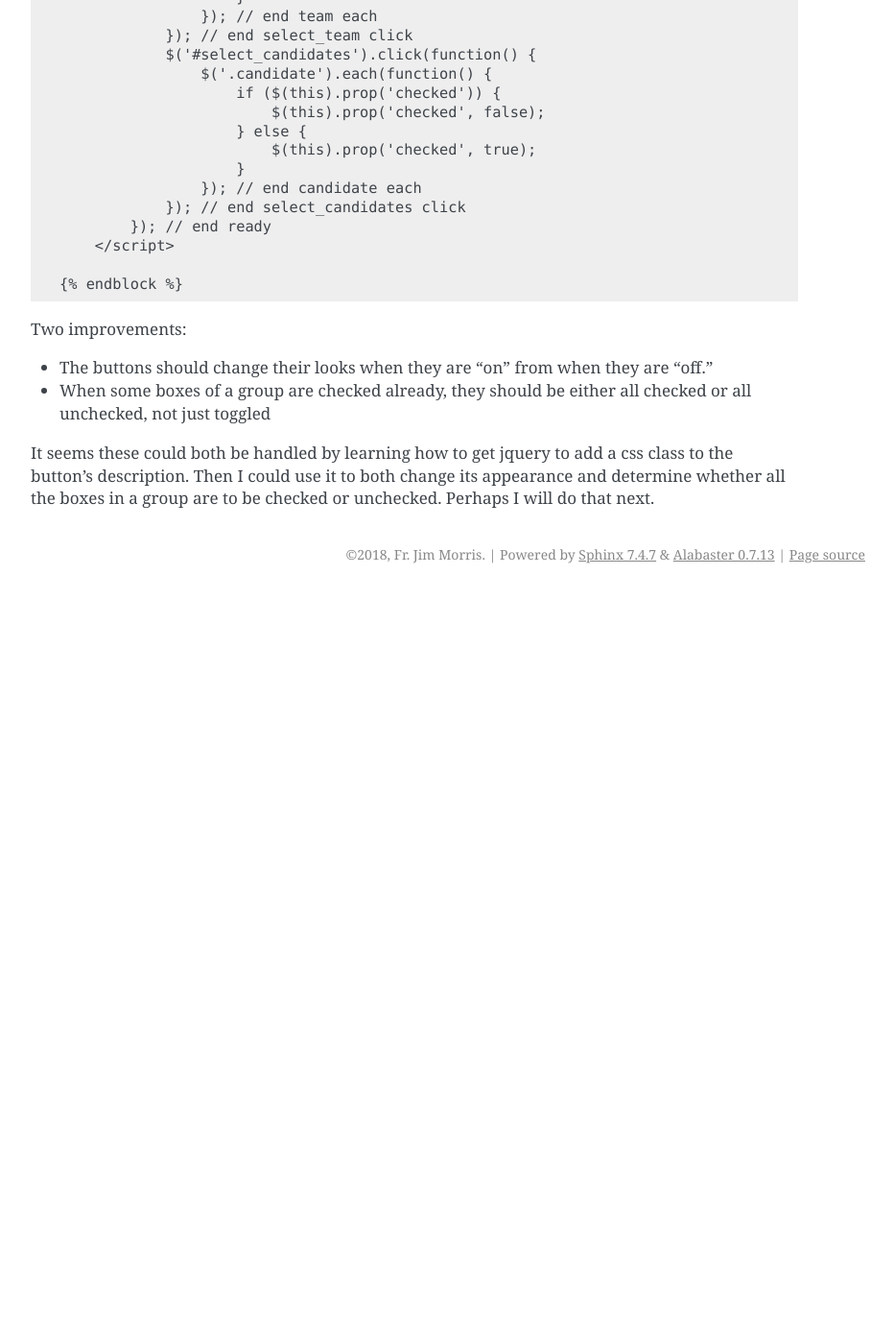
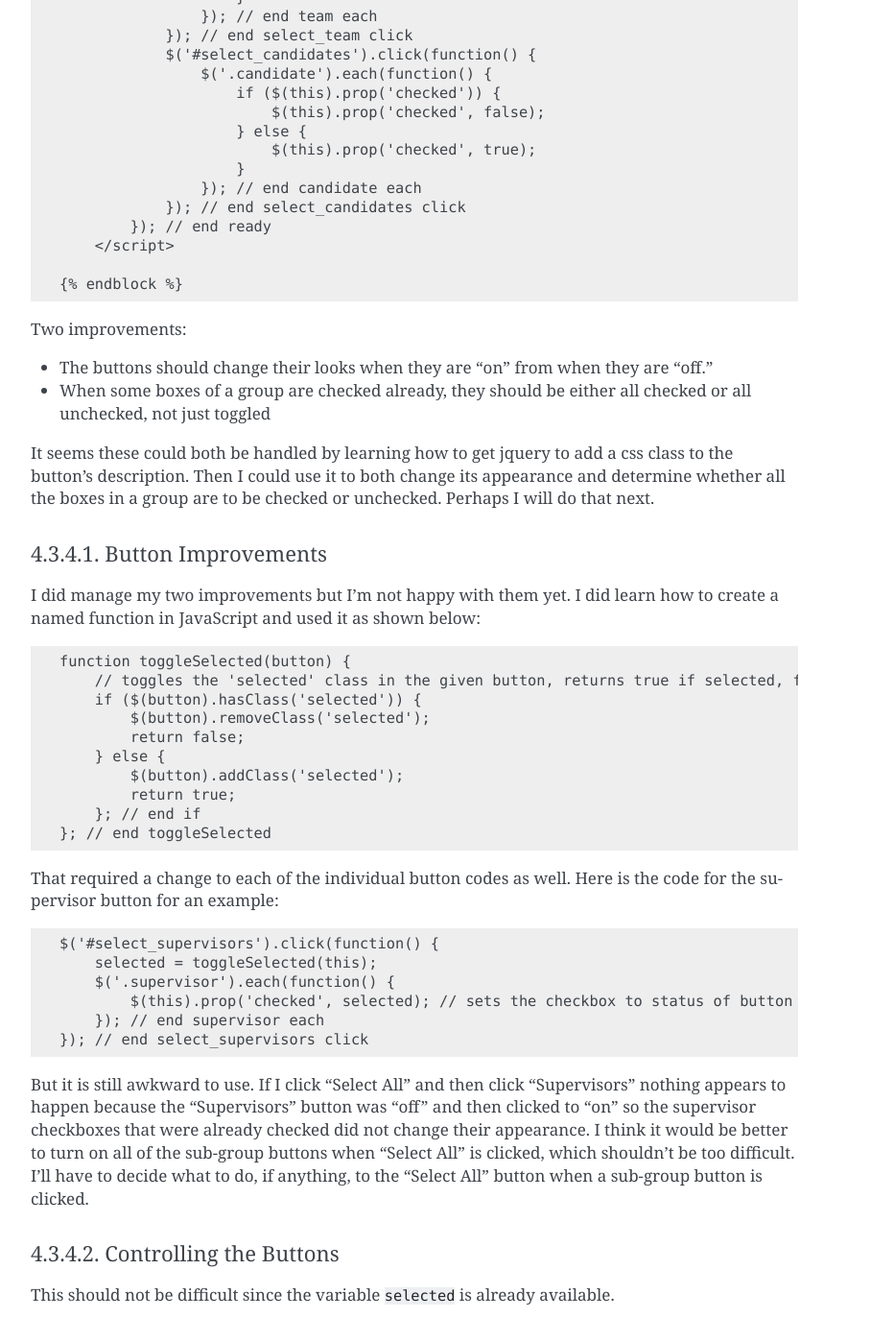
Before and after one commit to JMorris1575/confirmation2018, a Sphinx documentation site: the page built from docs/team_sections.rst, in a window 1280 px wide and 1400 px high, scrolled down 6912 px. Shown: the whole window at 96% size, without its empty margins (338-1270 px from the left). Built offline with Sphinx 7.4.7, drawn with Linux system fonts in a browser that asks for light colours; before the commit the page ends 7529 px from its top, so only the background shows below that.

```diff
--- a/docs/team_sections.rst
+++ b/docs/team_sections.rst
@@ -316,3 +316,41 @@
 It seems these could both be handled by learning how to get jquery to add a css class to the button's description. Then
 I could use it to both change its appearance and determine whether all the boxes in a group are to be checked or
 unchecked. Perhaps I will do that next.
+
+Button Improvements
++++++++++++++++++++
+
+I did manage my two improvements but I'm not happy with them yet. I did learn how to create a named function in
+JavaScript and used it as shown below::
+
+    function toggleSelected(button) {
+        // toggles the 'selected' class in the given button, returns true if selected, false if not selected
+        if ($(button).hasClass('selected')) {
+            $(button).removeClass('selected');
+            return false;
+        } else {
+            $(button).addClass('selected');
+            return true;
+        }; // end if
+    }; // end toggleSelected
+
+That required a change to each of the individual button codes as well. Here is the code for the supervisor button for
+an example::
+
+    $('#select_supervisors').click(function() {
+        selected = toggleSelected(this);
+        $('.supervisor').each(function() {
+            $(this).prop('checked', selected); // sets the checkbox to status of button
+        }); // end supervisor each
+    }); // end select_supervisors click
+
+But it is still awkward to use. If I click "Select All" and then click "Supervisors" nothing appears to happen because
+the "Supervisors" button was "off" and then clicked to "on" so the supervisor checkboxes that were already checked did
+not change their appearance. I think it would be better to turn on all of the sub-group buttons when "Select All" is
+clicked, which shouldn't be too difficult. I'll have to decide what to do, if anything, to the "Select All" button when
+a sub-group button is clicked.
+
+Controlling the Buttons
++++++++++++++++++++++++
+
+This should not be difficult since the variable ``selected`` is already available.
```
Also changed, not shown: 1 other file.
